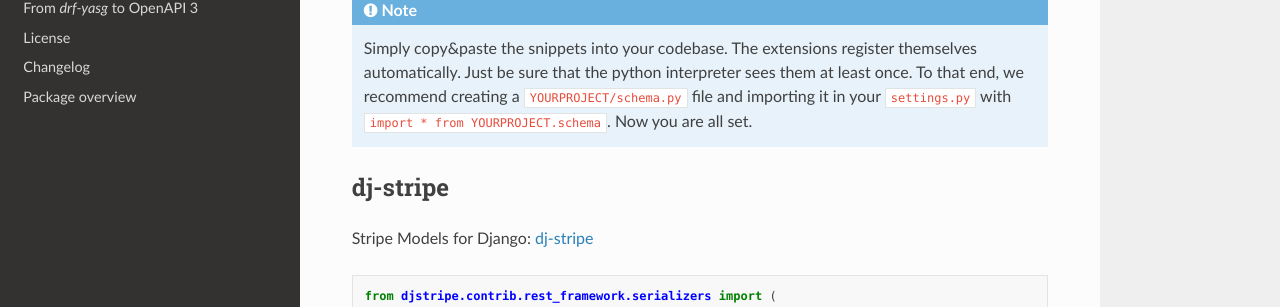
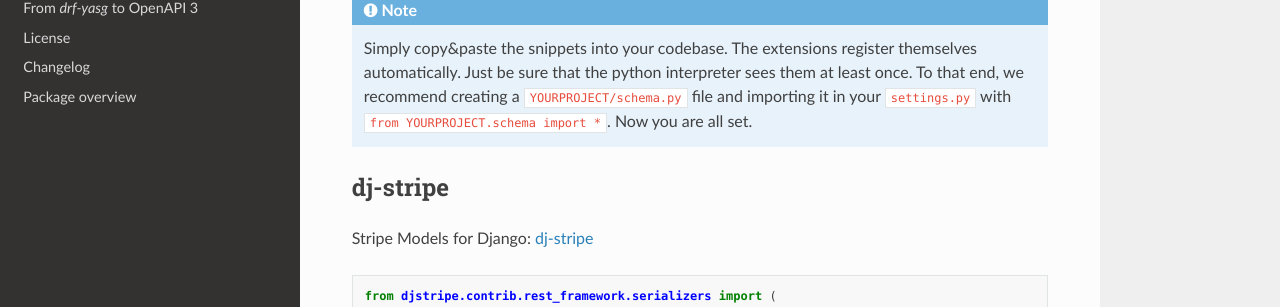
Before and after one commit to tfranzel/drf-spectacular, a Sphinx documentation site: the page built from docs/blueprints.rst, in a window 1280 px wide and 900 px high. Shown: the part 380-687 px from the top of the window. Built offline with Sphinx 7.4.7 and the Read the Docs theme 2.0.0, drawn with Linux system fonts in a browser that asks for light colours.

```diff
--- a/docs/blueprints.rst
+++ b/docs/blueprints.rst
@@ -15,7 +15,7 @@ Blueprint files can be found `here <https://github.com/tfranzel/drf-spectacular/
 .. note:: Simply copy&paste the snippets into your codebase. The extensions register
   themselves automatically. Just be sure that the python interpreter sees them at least once.
   To that end, we recommend creating a ``YOURPROJECT/schema.py`` file and importing it in your
-  ``settings.py`` with ``import * from YOURPROJECT.schema``. Now you are all set.
+  ``settings.py`` with ``from YOURPROJECT.schema import *``. Now you are all set.
 
 
 dj-stripe
```
